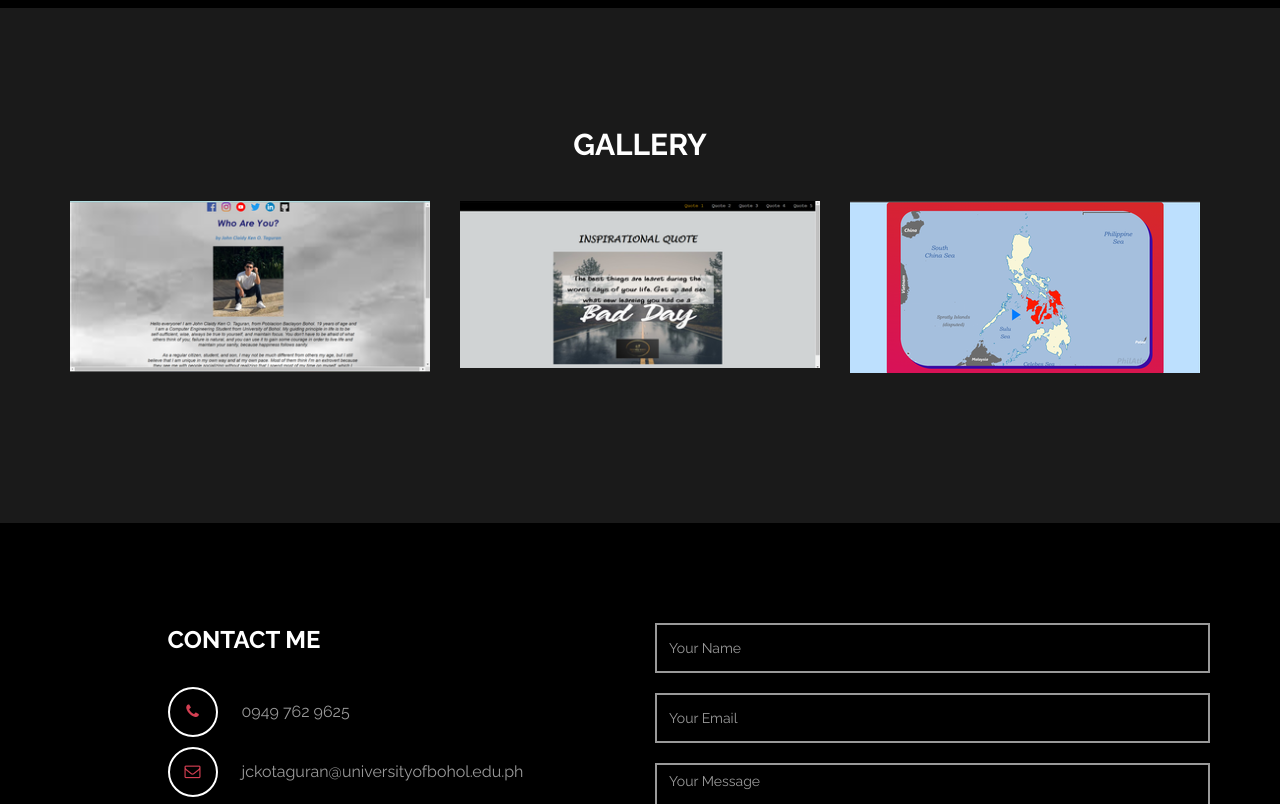
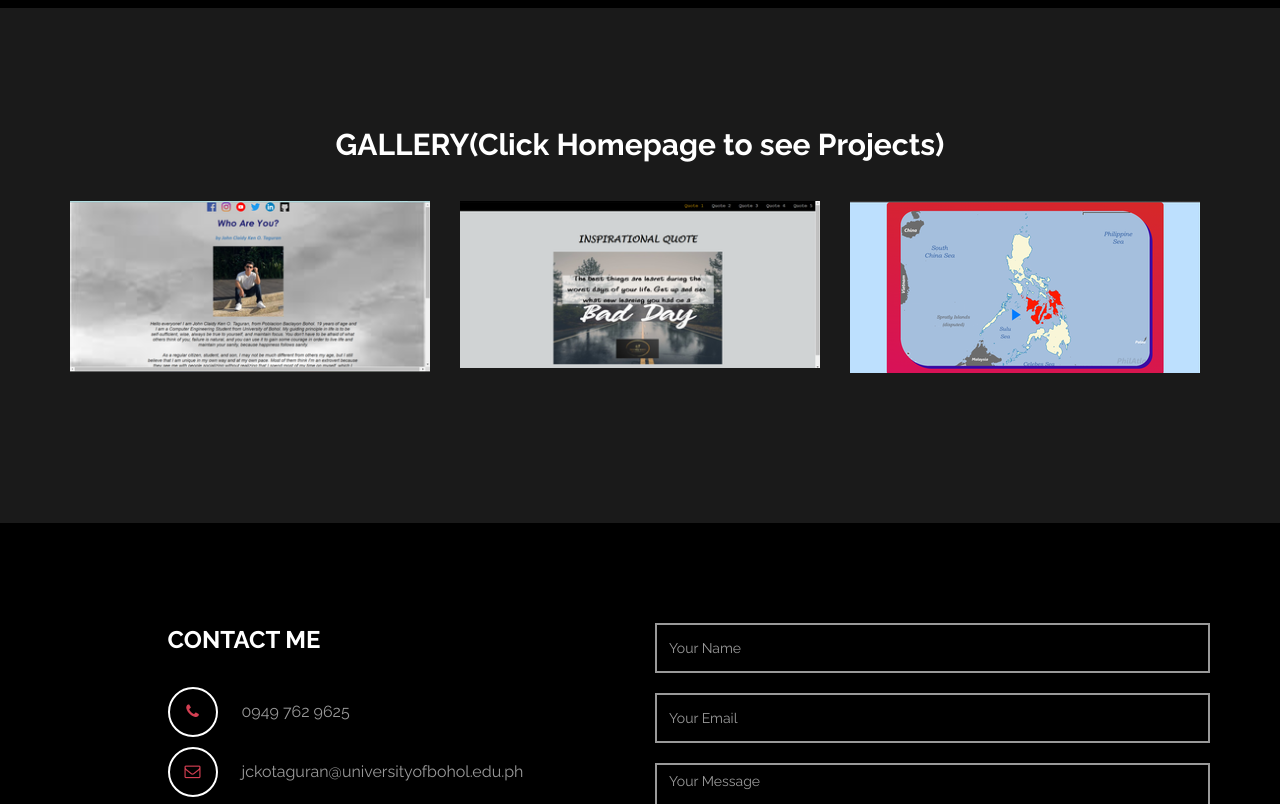
Before and after one commit to ClaidyTaguran/porttaguran.github.io, a plain HTML site: page index.html in a window 1280 px wide. Shown: the part 2100-2904 px from the top of the page. Drawn offline with nearby package versions, Linux system fonts and the light colour scheme.

Commit message:
index.html

```diff
--- a/index.html
+++ b/index.html
@@ -202,7 +202,7 @@
 		<div class="container">
 			<div class="row">
 				<div class="col-md-12">
-					<h2 class="wow bounce">GALLERY</h2>
+					<h2 class="wow bounce">GALLERY(Click Homepage to see Projects)</h2>
 				</div>
 				<div class="col-md-4 col-xs-6 wow fadeIn" data-wow-delay="0.6s">
 					<div class="portfolio-thumb">
```
